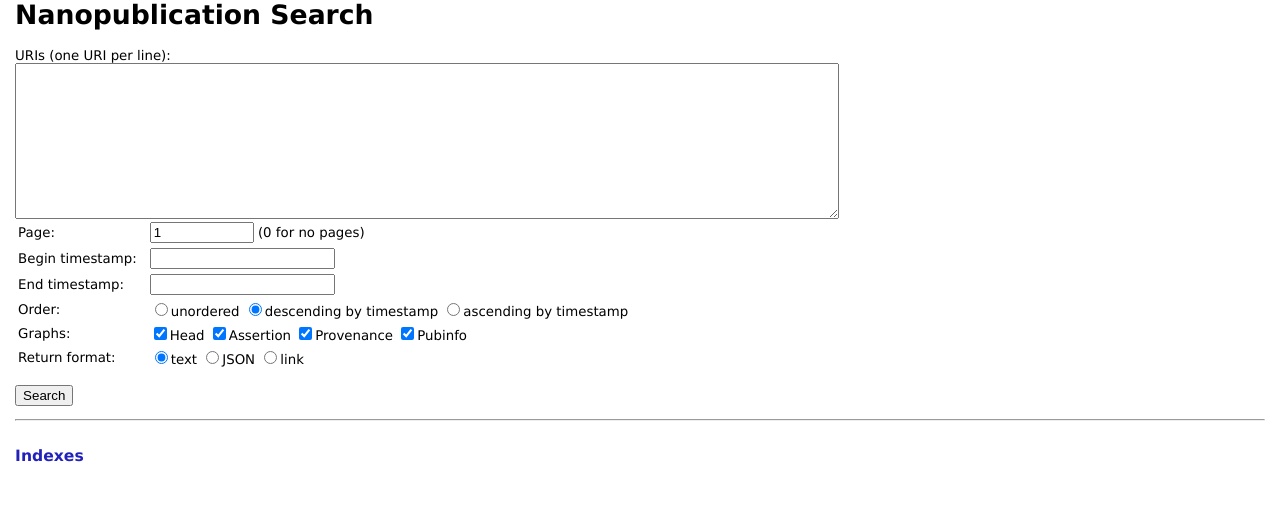
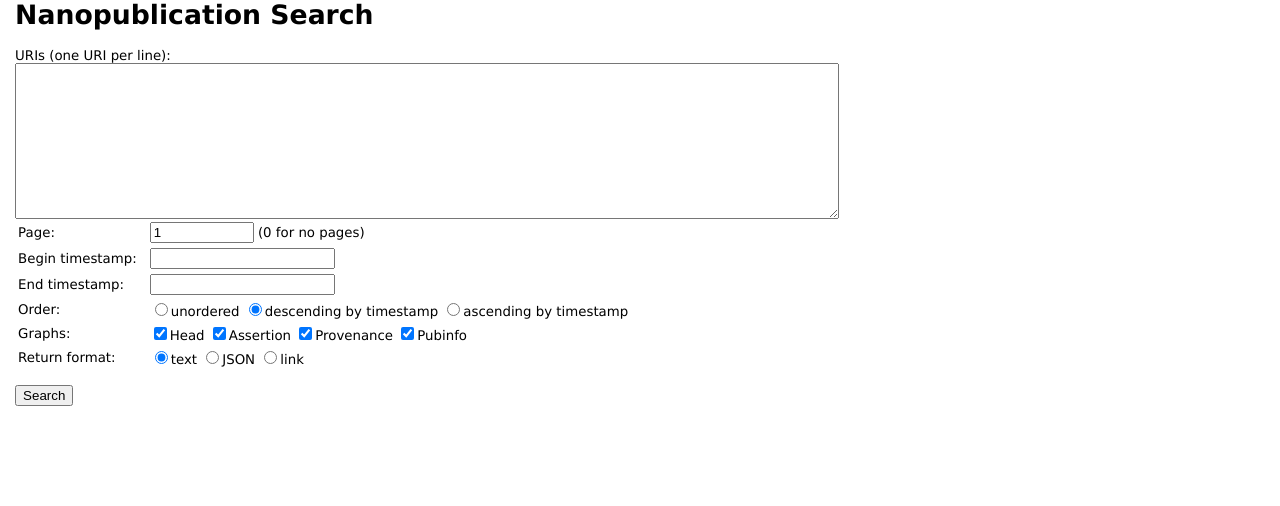
Before and after one commit to peta-pico/nanopub-indexer, a PHP site: page /nanopubs/ in a window 1280 px wide. Shown: the part 27-533 px from the top of the page. Run offline with PHP 8.4, Linux system fonts and the light colour scheme.

Commit message:
Remove link to index table

```diff
--- a/webapplication/index.php
+++ b/webapplication/index.php
@@ -29,9 +29,6 @@ URIs (one URI per line): <br/><textarea rows="10" cols="100" name="search-uri" /
 
 <input type="submit" value="Search" />
 </form>
-<hr />
-<h3><a href="indexes.php">Indexes</a></h3>
-
 
 <!--
 <form method="GET" action="application.php">
```
